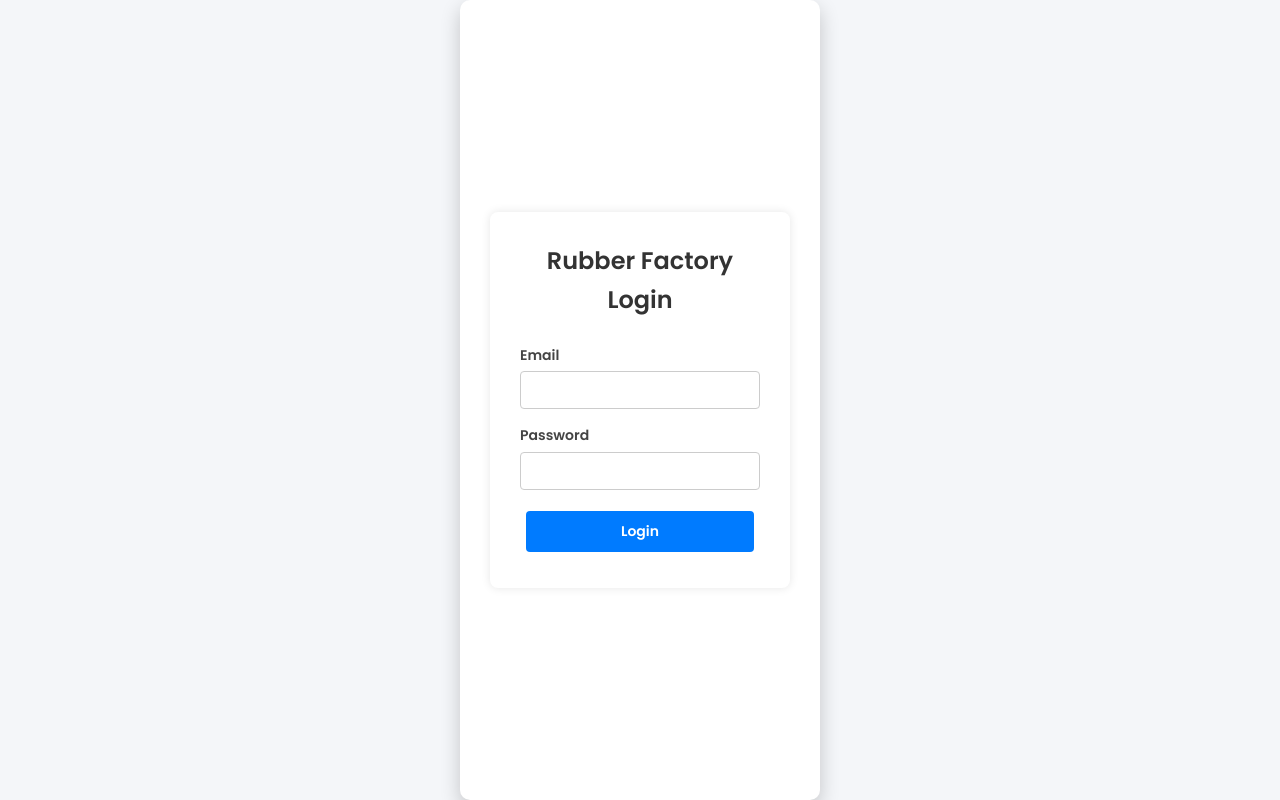
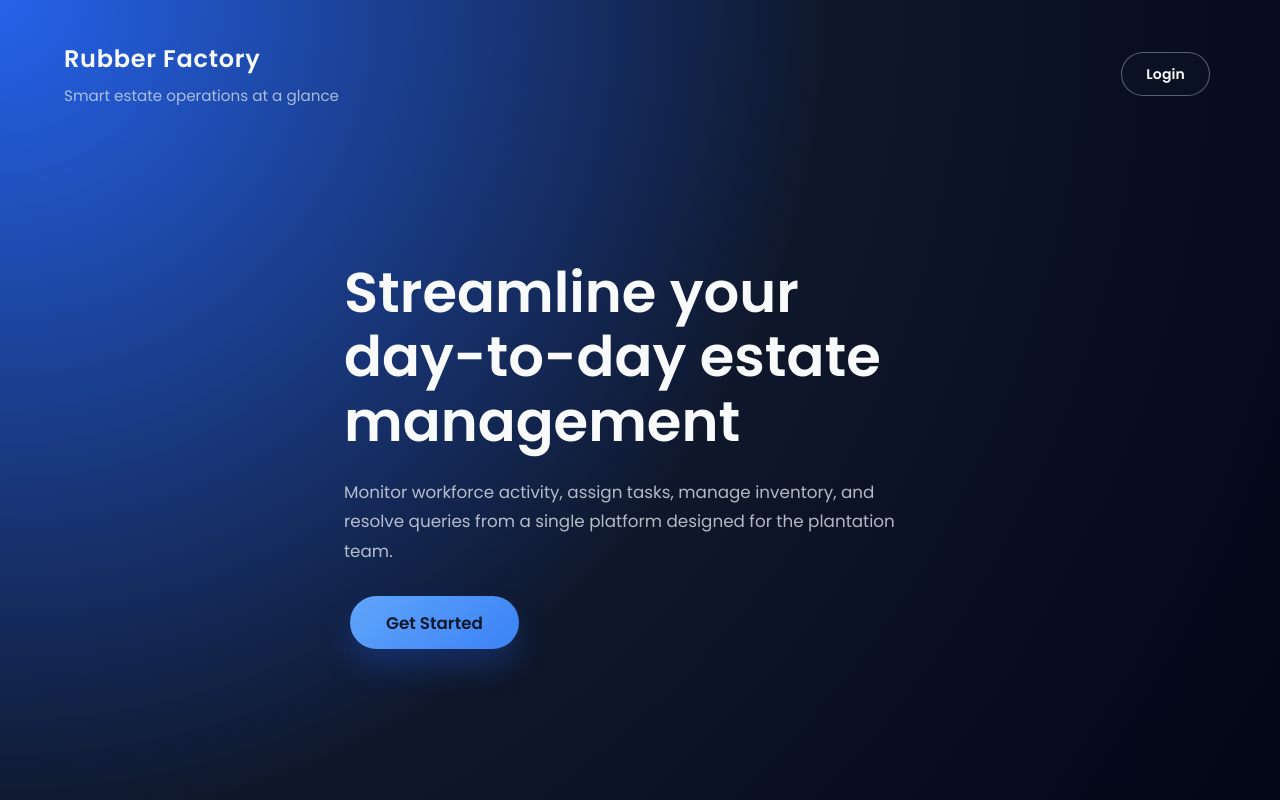
Before and after one commit to ThenukaAnjala/ITP, a React (Vite) app in the folder MERN/frontend/: page / in a window 1280 px wide. Built offline with nearby package versions, Linux system fonts and the light colour scheme.

Commit message:
update Home screen

```diff
--- a/MERN/frontend/src/App.jsx
+++ b/MERN/frontend/src/App.jsx
@@ -1,29 +1,31 @@
 // src/App.jsx
 import { BrowserRouter as Router, Routes, Route } from "react-router-dom";
+import Home from "./pages/Home";
 import Login from "./pages/Login";
 import AdminLanding from "./pages/AdminLanding";
 import EmployeeManagerLanding from "./pages/EmployeeManagerLanding";
 import InventoryManagerLanding from "./pages/InventoryManagerLanding";
 import TicketManagerLanding from "./pages/TicketManagerLanding";
 import RubberTapper from "./pages/RubberTapper";
-import AssignTask from "./pages/AssignTask"; // ðŸ‘ˆ new page import
-import HelpDesk from "./pages/HelpDesk"; // ðŸ‘ˆ new page import
-import TicketDetails from "./pages/TicketDetails"; // âœ… new page import
+import AssignTask from "./pages/AssignTask"; // dY`^ new page import
+import HelpDesk from "./pages/HelpDesk"; // dY`^ new page import
+import TicketDetails from "./pages/TicketDetails"; // ?o. new page import
 
 function App() {
   return (
     <Router>
       <Routes>
-        <Route path="/" element={<Login />} />
+        <Route path="/" element={<Home />} />
+        <Route path="/login" element={<Login />} />
         <Route path="/admin" element={<AdminLanding />} />
         <Route path="/employee-manager" element={<EmployeeManagerLanding />} />
         <Route path="/inventory-manager" element={<InventoryManagerLanding />} />
         <Route path="/ticket-manager" element={<TicketManagerLanding />} />
         <Route path="/rubber-tapper" element={<RubberTapper />} />
-        <Route path="/assign-task/:id" element={<AssignTask />} /> {/* ðŸ‘ˆ new route */}
+        <Route path="/assign-task/:id" element={<AssignTask />} /> {/* dY`^ new route */}
         {/* <Route path="/rubber-tapper" element={<RubberTapper />} /> */}
-        <Route path="/helpdesk" element={<HelpDesk />} /> {/* ðŸ‘ˆ new route */}
-        <Route path="/tickets/:id" element={<TicketDetails />} /> {/* âœ… new */}
+        <Route path="/helpdesk" element={<HelpDesk />} /> {/* dY`^ new route */}
+        <Route path="/tickets/:id" element={<TicketDetails />} /> {/* ?o. new */}
       </Routes>
     </Router>
   );
--- /dev/null
+++ b/MERN/frontend/src/pages/Home.jsx
@@ -0,0 +1,38 @@
+import { useNavigate } from "react-router-dom";
+import "../styles/pages/home.css";
+
+function Home() {
+  const navigate = useNavigate();
+
+  const handleLogin = () => {
+    navigate("/login");
+  };
+
+  return (
+    <div className="home">
+      <header className="home__header">
+        <div className="home__brand">
+          <span className="home__logo">Rubber Factory</span>
+          <span className="home__tagline">Smart estate operations at a glance</span>
+        </div>
+        <button className="home__login-button" onClick={handleLogin}>
+          Login
+        </button>
+      </header>
+
+      <main className="home__content">
+        <h1>Streamline your day-to-day estate management</h1>
+        <p>
+          Monitor workforce activity, assign tasks, manage inventory, and resolve queries from a single platform designed for the plantation team.
+        </p>
+        <div className="home__actions">
+          <button className="home__cta" onClick={handleLogin}>
+            Get Started
+          </button>
+        </div>
+      </main>
+    </div>
+  );
+}
+
+export default Home;
--- /dev/null
+++ b/MERN/frontend/src/styles/pages/home.css
@@ -0,0 +1,120 @@
+.home {
+  min-height: 100vh;
+  display: flex;
+  flex-direction: column;
+  background: radial-gradient(circle at top left, #2563eb 0%, #0f172a 55%, #020617 100%);
+  color: #f8fafc;
+}
+
+.home__header {
+  display: flex;
+  align-items: center;
+  justify-content: space-between;
+  padding: 2.5rem 4rem 1.5rem;
+}
+
+.home__brand {
+  display: flex;
+  flex-direction: column;
+  gap: 0.35rem;
+}
+
+.home__logo {
+  font-size: 1.5rem;
+  font-weight: 700;
+  letter-spacing: 0.03em;
+}
+
+.home__tagline {
+  font-size: 0.95rem;
+  color: rgba(226, 232, 240, 0.72);
+}
+
+.home__login-button {
+  padding: 0.65rem 1.5rem;
+  border-radius: 999px;
+  border: 1px solid rgba(148, 163, 184, 0.55);
+  background: rgba(15, 23, 42, 0.35);
+  color: inherit;
+  font-weight: 600;
+  letter-spacing: 0.01em;
+  cursor: pointer;
+  transition: all 0.2s ease;
+}
+
+.home__login-button:hover,
+.home__login-button:focus {
+  background: rgba(59, 130, 246, 0.7);
+  border-color: rgba(59, 130, 246, 0.9);
+  color: #f8fafc;
+}
+
+.home__content {
+  flex: 1;
+  width: min(720px, 100%);
+  margin: 0 auto;
+  padding: 3rem 4rem 4rem;
+  display: flex;
+  flex-direction: column;
+  justify-content: center;
+  gap: 1.5rem;
+}
+
+.home__content h1 {
+  font-size: clamp(2.25rem, 5vw, 3.5rem);
+  line-height: 1.15;
+  font-weight: 700;
+}
+
+.home__content p {
+  font-size: 1.05rem;
+  line-height: 1.75;
+  color: rgba(226, 232, 240, 0.78);
+}
+
+.home__actions {
+  display: flex;
+  align-items: center;
+}
+
+.home__cta {
+  padding: 0.85rem 2.25rem;
+  border-radius: 999px;
+  border: none;
+  background: linear-gradient(135deg, #60a5fa, #3b82f6);
+  color: #0f172a;
+  font-size: 1.05rem;
+  font-weight: 600;
+  cursor: pointer;
+  box-shadow: 0 18px 30px rgba(37, 99, 235, 0.25);
+  transition: transform 0.2s ease, box-shadow 0.2s ease;
+}
+
+.home__cta:hover,
+.home__cta:focus {
+  transform: translateY(-2px);
+  box-shadow: 0 22px 34px rgba(37, 99, 235, 0.35);
+}
+
+@media (max-width: 768px) {
+  .home__header {
+    flex-direction: column;
+    align-items: flex-start;
+    gap: 1rem;
+    padding: 2rem 1.75rem 1.5rem;
+  }
+
+  .home__content {
+    padding: 2.5rem 1.75rem 3rem;
+    align-items: flex-start;
+  }
+
+  .home__actions {
+    width: 100%;
+  }
+
+  .home__cta {
+    width: 100%;
+    text-align: center;
+  }
+}
```
